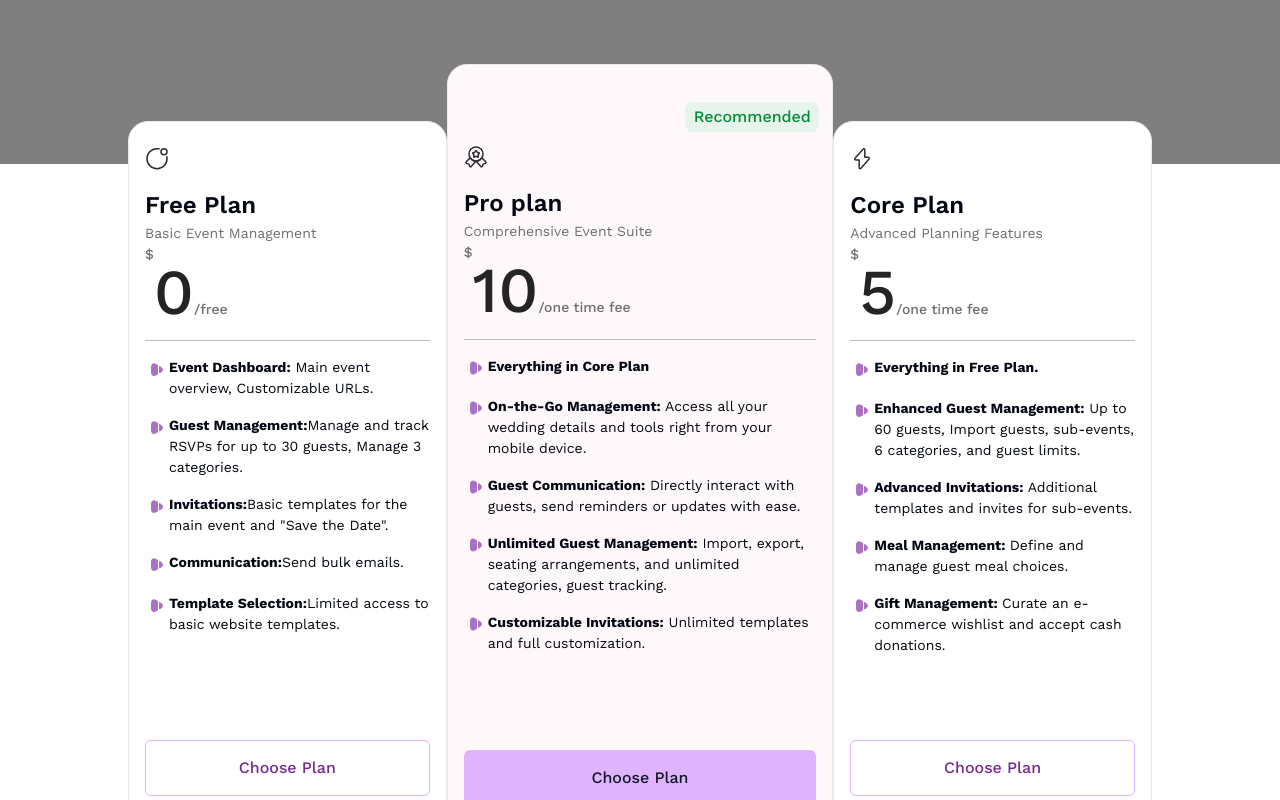
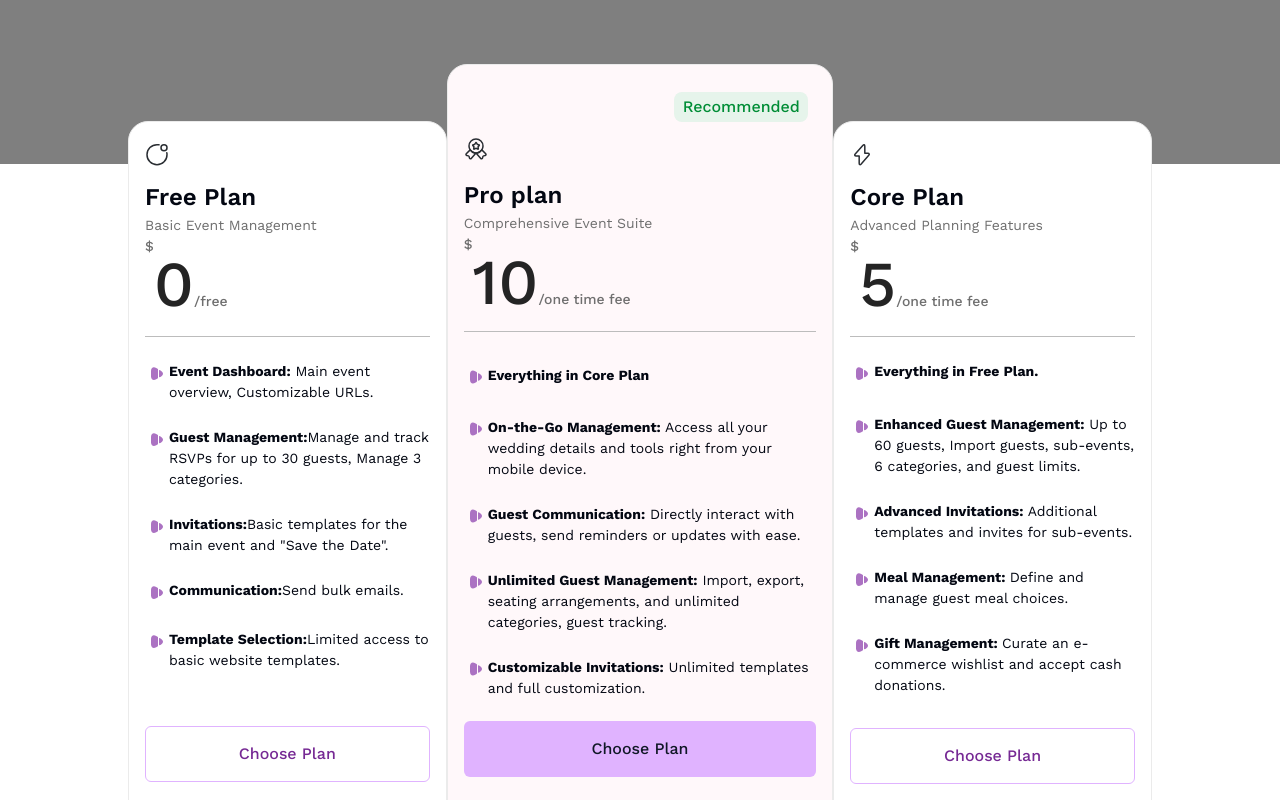
Before and after one commit to Dream-Affairs/Dream-Affairs-Frontend, a Next.js app: page /pricing in a window 1280 px wide. Shown: the part 420-1220 px from the top of the page. Built offline with nearby package versions, Linux system fonts and the light colour scheme.

Commit message:
feat/pricing; fixing responsive styles

```diff
--- a/app/pricing/(components)/pricecards.tsx
+++ b/app/pricing/(components)/pricecards.tsx
@@ -9,48 +9,47 @@ import { Button } from '@/components/ui/button'
 
 const Pricecards = () => {
   return (
-    <section className='w-[80%] mx-auto flex lg:flex-row flex-col items-center justify-between lg:mt-[-100px] mt-[40px] mb-[40px] lg:mb-[139px]'>
-        <div className='lg:w-[325px] w-[327px] lg:h-[700px] h-[685px] rounded-[20px] lg:px-4 px-[19px] lg:py-6 border-[#EBEBEB] border text-[14px] flex flex-col bg-white mb-[20px]'>
-            <div className='h-[195px] border-b border-[#BCBCBC] pt-[20px] lg:pt-0'>
+    <section className='w-[80%] mx-auto flex lg:flex-row flex-col items-center justify-between lg:mt-[-100px] my-[40px] lg:mb-[118px]'>
+        <div className='lg:w-[325px] w-[327px] lg:h-[700px] h-[644px] rounded-[20px] lg:px-4 px-[19px] border-[#EBEBEB] border text-[14px] bg-white mb-[20px] lg:mb-0'>
+            <div className='h-[195px] border-b border-[#BCBCBC] mt-[20px]'>
             <Image
             src={freemium}
             alt=''
             width={24}
             height={24}
             />
-            <h3 className='text-[24px] font-[600] lg:mt-4 mt-[12px]'>Free Plan</h3>
+            <h3 className='text-[24px] font-[600] mt-[12px]'>Free Plan</h3>
             <p className='text-[#6F6F6F] mt-0'>Basic Event Management</p>
             <h2 className='text-[64px] font-[500] text-[#242424]'><span className='text-[14px] text-[#6F6F6F] align-top'>$</span>0<span className='text-[14px] text-[#6F6F6F]'>/free</span></h2>
             </div>
             <div>
-                <div className='flex lg:my-4 my-[24px]'>
+                <div className='flex lg:my-[24px] mt-[24px] mb-[20px]'>
                 <Image src={arrowR} alt='' width={24} height={24} className='self-baseline'/>
                 <p className=''><strong>Event Dashboard:</strong> Main event overview, Customizable URLs.</p>
                 </div>
-                <div className='flex lg:my-4 mb-[20px]'>
+                <div className='flex lg:mb-[24px] mb-[20px]'>
                 <Image src={arrowR} alt='' width={24} height={24} className='self-baseline'/>
                 <p className=''><strong>Guest Management:</strong>Manage and track RSVPs for up to 30 guests, Manage 3 categories.</p>
                 </div>
-                <div className='flex lg:my-4 mb-[20px]'>
+                <div className='flex lg:mb-[24px] mb-[20px]'>
                 <Image src={arrowR} alt='' width={24} height={24} className='self-baseline'/>
                 <p className=''><strong>Invitations:</strong>Basic templates for the main event and &quot;Save the Date&quot;.</p>
                 </div>
-                <div className='flex lg:my-4 mb-[20px]'>
+                <div className='flex lg:mb-[24px] mb-[20px]'>
                 <Image src={arrowR} alt='' width={24} height={24} className='self-baseline'/>
                 <p className=''><strong>Communication:</strong>Send bulk emails.</p>
                 </div>
-                <div className='flex lg:my-4'>
+                <div className='flex'>
                 <Image src={arrowR} alt='' width={24} height={24} className='self-baseline'/>
                 <p className=''><strong>Template Selection:</strong>Limited access to basic website templates.</p>
                 </div>
             </div>
-            <Button size='lg' variant='outline' className='w-[100%] lg:mt-auto mt-[42px] h-[56px] text-[16px]'>Choose Plan</Button>
+            <Button size='lg' variant='outline' className='w-[100%] lg:mt-[55px] mt-[40px] h-[56px] text-[16px]'>Choose Plan</Button>
         </div>
-        <div className='lg:w-[395px] w-[327px] lg:h-[814px] h-[725px] rounded-[20px] lg:py-6 border-[#EBEBEB] border text-[14px] flex flex-col bg-[#FFF8FA] mb-[20px] relative'>
-        <p className='text-[#008D36] lg:text-[16px] font-[500] bg-[#E6F4EB] lg:w-[134px] lg:h-[30px] rounded-[8px] lg:self-end lg:flex justify-center items-center hidden lg:m-[13px]'>Recommended</p>
-        <p className='text-[#008D36] text-[10px] font-[500] bg-[#E6F4EB] w-[86px] h-[22px] right-[4px] rounded-[8px] flex justify-center items-center top-[10px] absolute lg:hidden'>Recommended</p>
+        <div className='lg:w-[395px] w-[327px] lg:h-[814px] h-[723px] rounded-[20px] border-[#EBEBEB] border text-[14px] bg-[#FFF8FA] mb-[20px] lg:mb-0 relative'>
+        <p className='text-[#008D36] lg:text-[16px] text-[10px] font-[500] bg-[#E6F4EB] lg:w-[134px] w-[86px] lg:h-[30px] h-[22px] rounded-[8px] self-end flex justify-center items-center absolute lg:top-[27px] top-[8px] lg:right-[24px] right-[8px]'>Recommended</p>
         <div className='lg:px-4 px-[19px]'>
-            <div className='h-[195px] border-b border-[#BCBCBC] pt-[20px] lg:pt-0'>
+            <div className='h-[195px] border-b border-[#BCBCBC] mt-[20px] lg:mt-[72px]'>
             <Image
             src={proIcon}
             alt=''
@@ -62,65 +61,65 @@ const Pricecards = () => {
             <h2 className='text-[64px] font-[500] text-[#242424]'><span className='text-[14px] text-[#6F6F6F] align-top'>$</span>10<span className='text-[14px] text-[#6F6F6F]'>/one time fee</span></h2>
             </div>
             <div>
-            <div className='flex lg:my-4 my-[24px]'>
+            <div className='flex lg:my-4 my-[24px] lg:mt-[33px] lg:mb-[28px]'>
                 <Image src={arrowRw} alt='' width={24} height={24} className='self-baseline'/>
                 <p className=''><strong>Everything in Core Plan</strong></p>
             </div>
-            <div className='flex lg:my-4 mb-[20px]'>
+            <div className='flex lg:mb-[24px] mb-[20px]'>
                 <Image src={arrowRw} alt='' width={24} height={24} className='self-baseline'/>
                 <p className=''><strong>On-the-Go Management:</strong> Access all your wedding details and tools right from your mobile device.</p>
             </div>
-            <div className='flex lg:my-4 mb-[20px]'>
+            <div className='flex lg:mb-[24px] mb-[20px]'>
                 <Image src={arrowRw} alt='' width={24} height={24} className='self-baseline'/>
                 <p className=''><strong>Guest Communication:</strong> Directly interact with guests, send reminders or updates with ease.</p>
             </div>
-            <div className='flex lg:my-4 mb-[20px]'>
+            <div className='flex lg:mb-[24px] mb-[20px]'>
                 <Image src={arrowRw} alt='' width={24} height={24} className='self-baseline'/>
                 <p className=''><strong>Unlimited Guest Management:</strong> Import, export, seating arrangements, and unlimited categories, guest tracking.</p>
             </div>
-            <div className='flex lg:my-4'>
+            <div className='flex'>
                 <Image src={arrowRw} alt='' width={24} height={24} className='self-baseline'/>
                 <p className=''><strong>Customizable Invitations:</strong> Unlimited templates and full customization.</p>
             </div>
-            <Button size='lg' variant='secondary' className='w-[100%] lg:mt-20 mt-[42px] h-[56px] text-[16px]'>Choose Plan</Button>
+            <Button size='lg' variant='secondary' className='w-[100%] lg:mt-[22px] mt-[40px] mb-[28px] h-[56px] text-[16px]'>Choose Plan</Button>
             </div>
         </div>
         </div>
-        <div className='lg:w-[325px] w-[327px] lg:h-[700px] h-[685px] rounded-[20px] lg:px-4 px-[19px] lg:py-6 border-[#EBEBEB] border text-[14px] flex flex-col bg-white mb-[20px]'>
-            <div className='h-[195px] border-b border-[#BCBCBC] py-[20px] lg:py-0'>
+        <div className='lg:w-[325px] w-[327px] lg:h-[700px] h-[683px] rounded-[20px] lg:px-4 px-[19px] border-[#EBEBEB] border text-[14px] bg-white mb-[20px] lg:mb-0'>
+            <div className='h-[195px] border-b border-[#BCBCBC] mt-[20px]'>
             <Image
             src={coreIcon}
             alt=''
             width={24}
             height={24}
             />
-            <h3 className='text-[24px] font-[600] lg:mt-4 mt-[12px]'>Core Plan</h3>
+            <h3 className='text-[24px] font-[600] mt-[12px]'>Core Plan</h3>
             <p className='text-[#6F6F6F]'>Advanced Planning Features</p>
             <h2 className='text-[64px] font-[500] text-[#242424]'><span className='text-[14px] text-[#6F6F6F] align-top'>$</span>5<span className='text-[14px] text-[#6F6F6F]'>/one time fee</span></h2>
             </div>
             <div>
-            <div className='flex lg:my-4 my-[24px]'>
+            <div className='flex lg:mb-[28px] lg:mt-[24px] my-[24px]'>
                 <Image src={arrowR} alt='' width={24} height={24} className='self-baseline'/>
                 <p className=''><strong>Everything in Free Plan.</strong></p>
             </div>
-            <div className='flex lg:my-4 mb-[20px]'>
+            <div className='flex lg:mb-[24px] mb-[20px]'>
                 <Image src={arrowR} alt='' width={24} height={24} className='self-baseline'/>
                 <p className=''><strong>Enhanced Guest Management:</strong> Up to 60 guests, Import guests, sub-events, 6 categories, and guest limits.</p>
             </div>
-            <div className='flex lg:my-4 mb-[20px]'>
+            <div className='flex lg:mb-[24px] mb-[20px]'>
                 <Image src={arrowR} alt='' width={24} height={24} className='self-baseline'/>
                 <p className=''><strong>Advanced Invitations: </strong> Additional templates and invites for sub-events.</p>
             </div>
-            <div className='flex lg:my-4 mb-[20px]'>
+            <div className='flex lg:mb-[24px] mb-[20px]'>
                 <Image src={arrowR} alt='' width={24} height={24} className='self-baseline'/>
                 <p className=''><strong>Meal Management: </strong> Define and manage guest meal choices.</p>
             </div>
-            <div className='flex lg:my-4'>
+            <div className='flex'>
                 <Image src={arrowR} alt='' width={24} height={24} className='self-baseline'/>
                 <p className=''><strong>Gift Management: </strong> Curate an e-commerce wishlist and accept cash donations.</p>
             </div>
             </div>
-            <Button size='lg' variant='outline' className='w-[100%] lg:mt-auto mt-[42px] lg:mb-0 mb-28px h-[56px] text-[16px]'>Choose Plan</Button>
+            <Button size='lg' variant='outline' className='w-[100%] lg:mt-[32px] mt-[40px] mb-[28px] h-[56px] text-[16px]'>Choose Plan</Button>
         </div>
     </section>
   )
```
